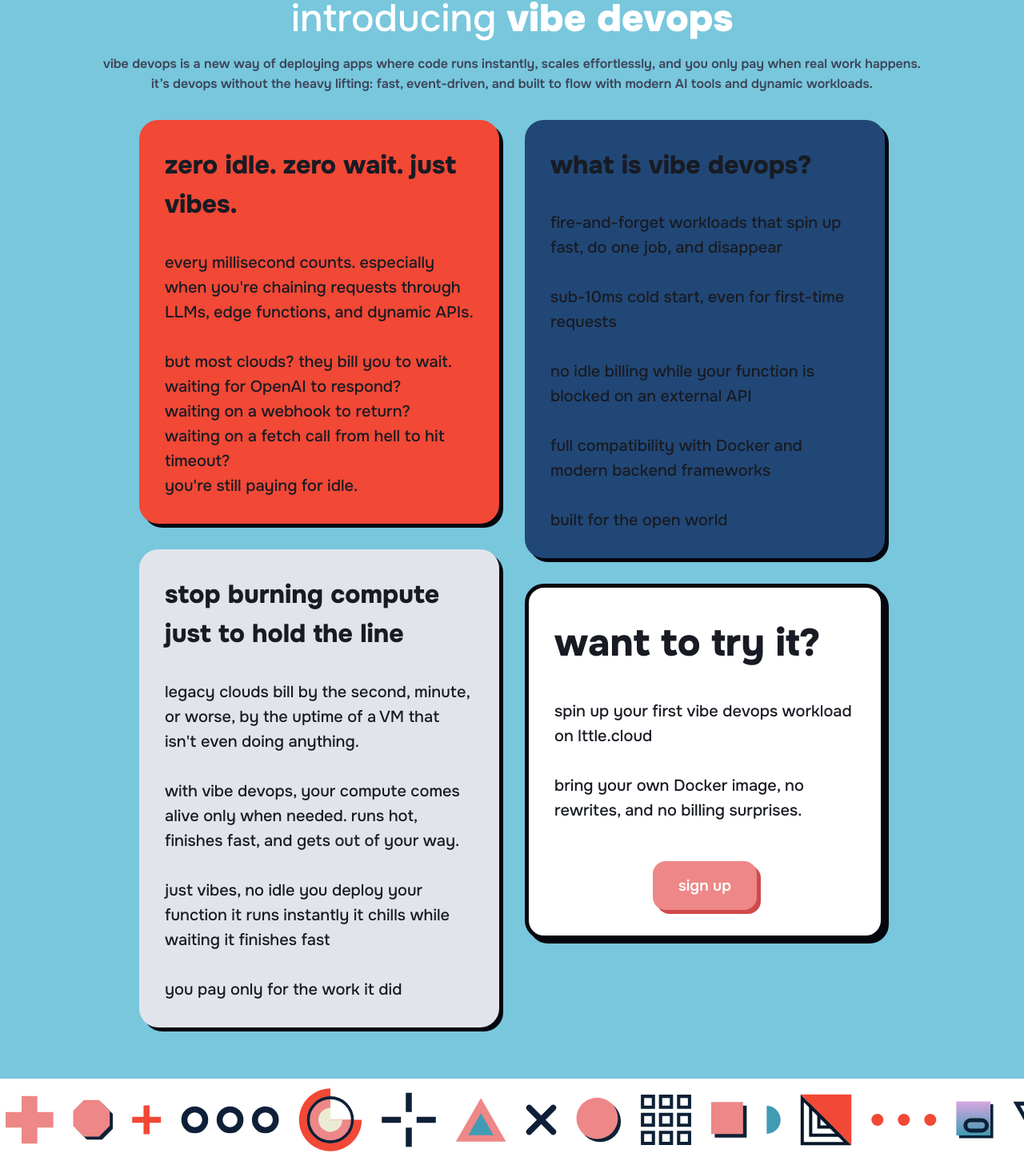
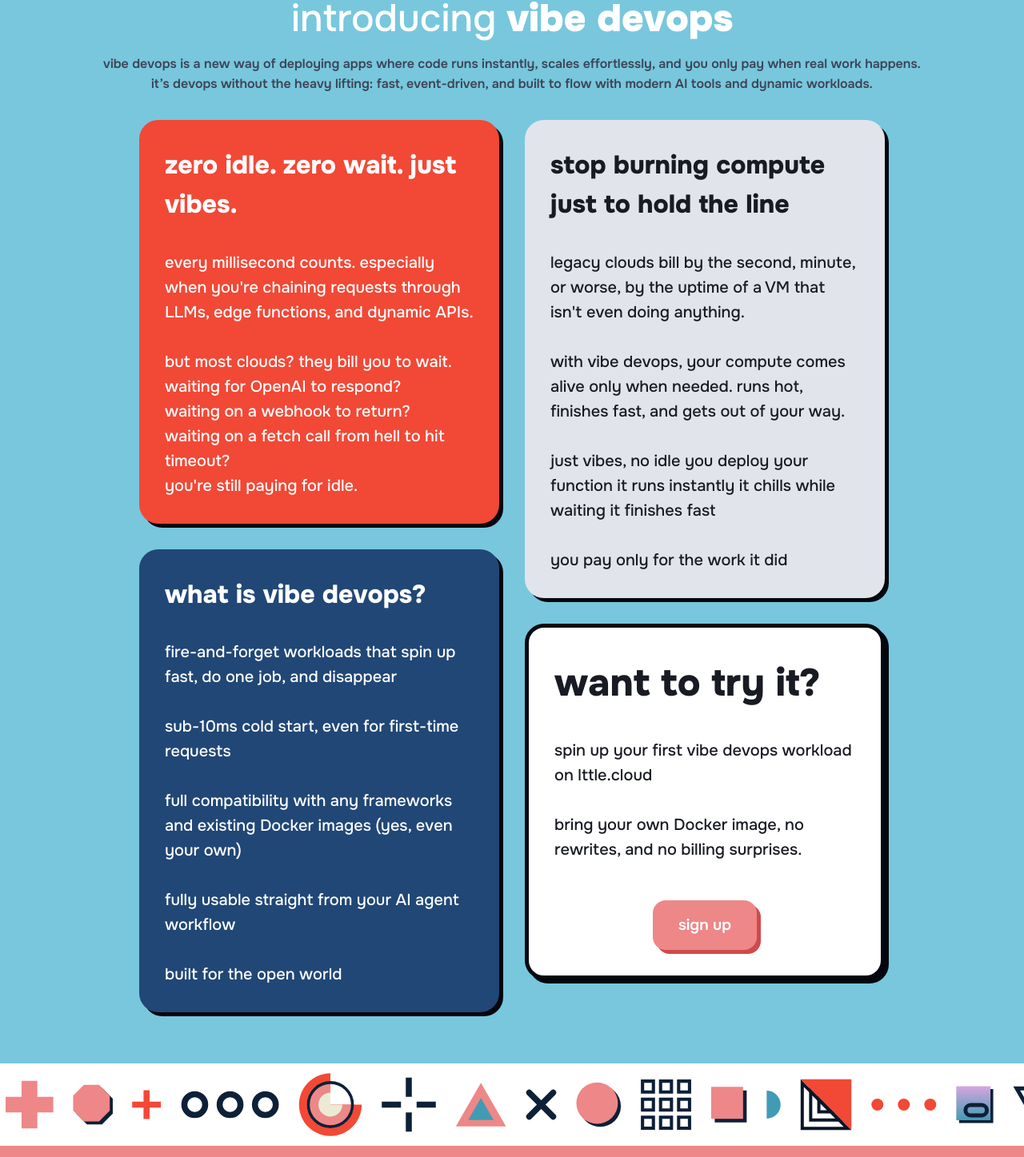
Before and after one commit to lttle-cloud/landing-page, a Next.js app: page / in a window 1280 px wide. Shown: the part 4883-6330 px from the top of the page at 80% size. Built offline with nearby package versions, Linux system fonts and the light colour scheme.

Commit message:
vibe devops section updates

```diff
--- a/src/components/section-vibe-devops/section-vibe-devops.module.scss
+++ b/src/components/section-vibe-devops/section-vibe-devops.module.scss
@@ -66,6 +66,10 @@
 
             &.red {
                 background-color: $red-2;
+            }
+
+            &.red p,
+            &.red h3 {
                 color: $true-white;
             }
 
@@ -79,6 +83,10 @@
 
             &.blue {
                 background-color: $blue-1;
+            }
+
+            &.blue p,
+            &.blue h3 {
                 color: $true-white;
             }
 
--- a/src/components/section-vibe-devops/section-vibe-devops.tsx
+++ b/src/components/section-vibe-devops/section-vibe-devops.tsx
@@ -28,6 +28,30 @@
         ),
         color: "red",
     },
+
+    {
+        title: "what is vibe devops?",
+        description: (
+            <p>
+                fire-and-forget workloads that spin up fast, do one job, and
+                disappear
+                <br />
+                <br />
+                sub-10ms cold start, even for first-time requests
+                <br />
+                <br />
+                full compatibility with any frameworks and existing Docker
+                images (yes, even your own)
+                <br />
+                <br />
+                fully usable straight from your AI agent workflow
+                <br />
+                <br />
+                built for the open world
+            </p>
+        ),
+        color: "blue",
+    },
     {
         title: "stop burning compute just to hold the line",
         description: (
@@ -48,29 +72,6 @@
             </p>
         ),
         color: "gray",
-    },
-    {
-        title: "what is vibe devops?",
-        description: (
-            <p>
-                fire-and-forget workloads that spin up fast, do one job, and
-                disappear
-                <br />
-                <br />
-                sub-10ms cold start, even for first-time requests
-                <br />
-                <br />
-                no idle billing while your function is blocked on an external
-                API
-                <br />
-                <br />
-                full compatibility with Docker and modern backend frameworks
-                <br />
-                <br />
-                built for the open world
-            </p>
-        ),
-        color: "blue",
     },
     {
         title: "want to try it?",
```
